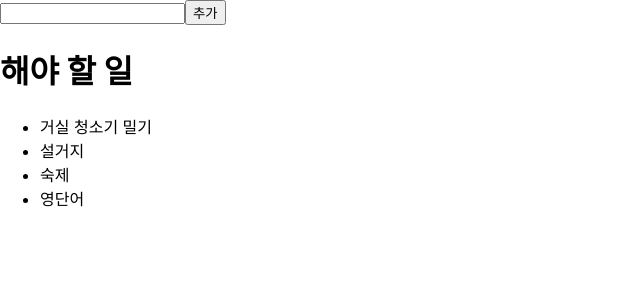
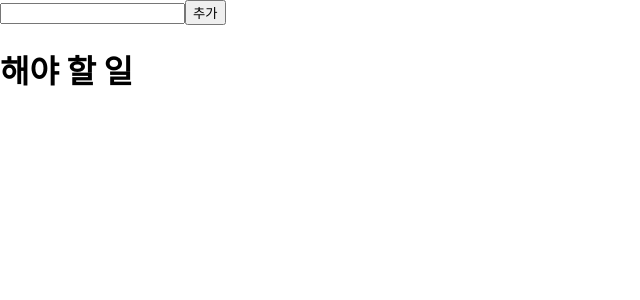
Before and after one commit to geumyoung00/todo-app-ts, a React (Create React App) app: page / in a window 1280 px wide. Shown: the top 300 px of the page, without its empty margins (0-640 px from the left). Built offline with nearby package versions, Linux system fonts and the light colour scheme.

Commit message:
newTodo form을 이용해서 todo list 등록하기

```diff
--- a/src/App.tsx
+++ b/src/App.tsx
@@ -1,17 +1,23 @@
+import { useState } from 'react';
 import './App.css';
 import NewTodo from './components/TodoInput';
 import TodoList from './components/TodoList';
 
 function App() {
 	// const [todo, setTodo] = useState([]);
-	const todo = ['거실 청소기 밀기', '설거지', '숙제', '영단어'];
-	const addTodo = () => todo.concat();
+	// const todo = ['거실 청소기 밀기', '설거지', '숙제', '영단어'];
+	const [todoList, setTodoList] = useState<string[]>([]);
+	const addTodo = (text: string) => {
+		setTodoList([...todoList, text]);
+	};
+
+	console.log('todoList___', todoList);
 
 	return (
 		<div className='App'>
 			<NewTodo onAdd={addTodo} />
 			<h1>해야 할 일</h1>
-			<TodoList items={todo} />
+			<TodoList items={todoList} />
 		</div>
 	);
 }
--- a/src/components/TodoInput.tsx
+++ b/src/components/TodoInput.tsx
@@ -2,7 +2,6 @@ import React, { useRef } from 'react';
 
 const NewTodo: React.FC<{ onAdd: (text: string) => void }> = props => {
 	const inputRef = useRef<HTMLInputElement>(null);
-
 	const submitHandler = (e: React.FormEvent) => {
 		e.preventDefault();
 		const text = inputRef.current!.value;
@@ -10,8 +9,6 @@ const NewTodo: React.FC<{ onAdd: (text: string) => void }> = props => {
 		if (text.trim().length === 0) {
 			return;
 		}
-
-		console.log('입력한 텍스트 확인 :', text);
 		props.onAdd(text);
 	};
 
```
